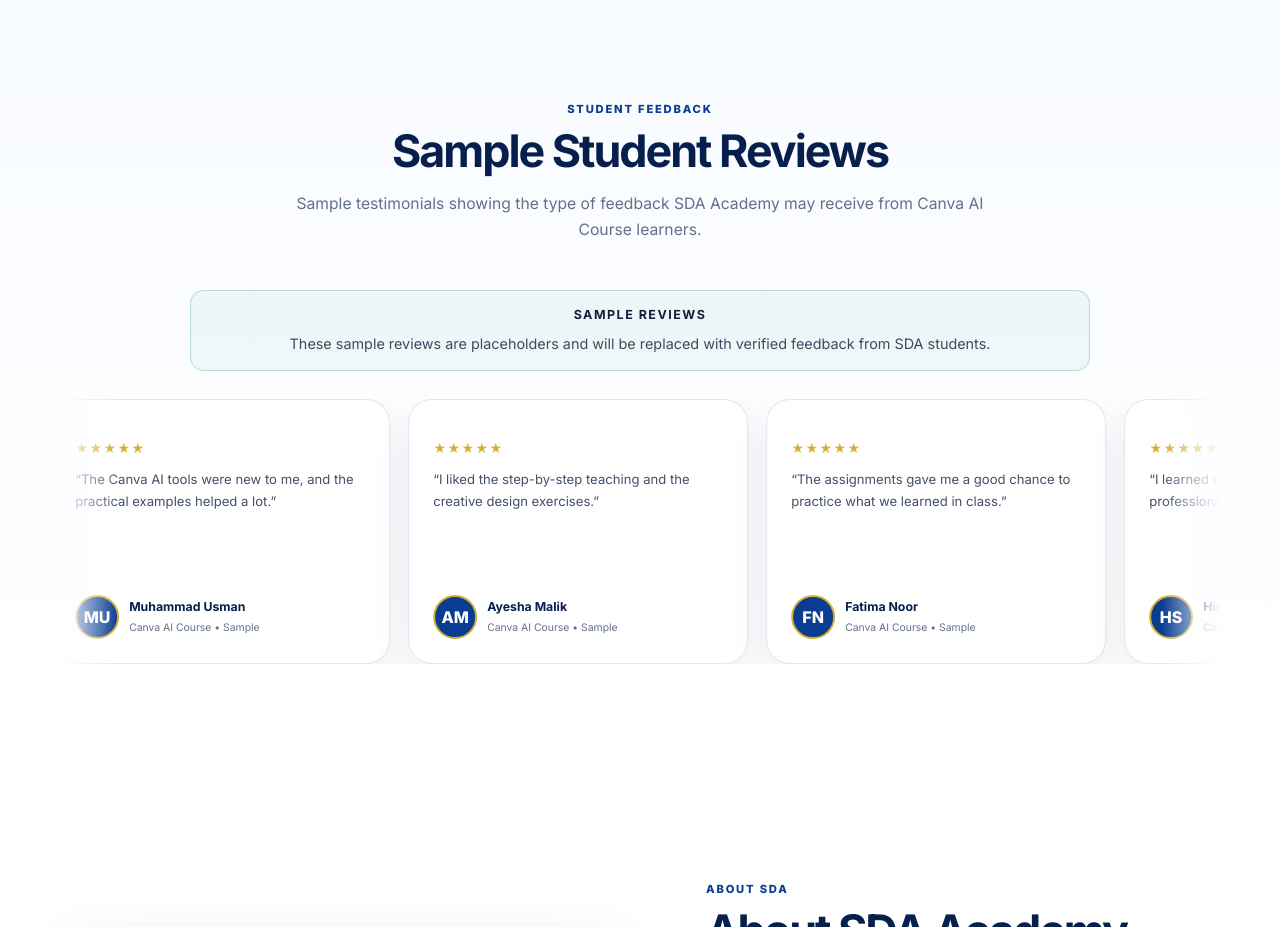
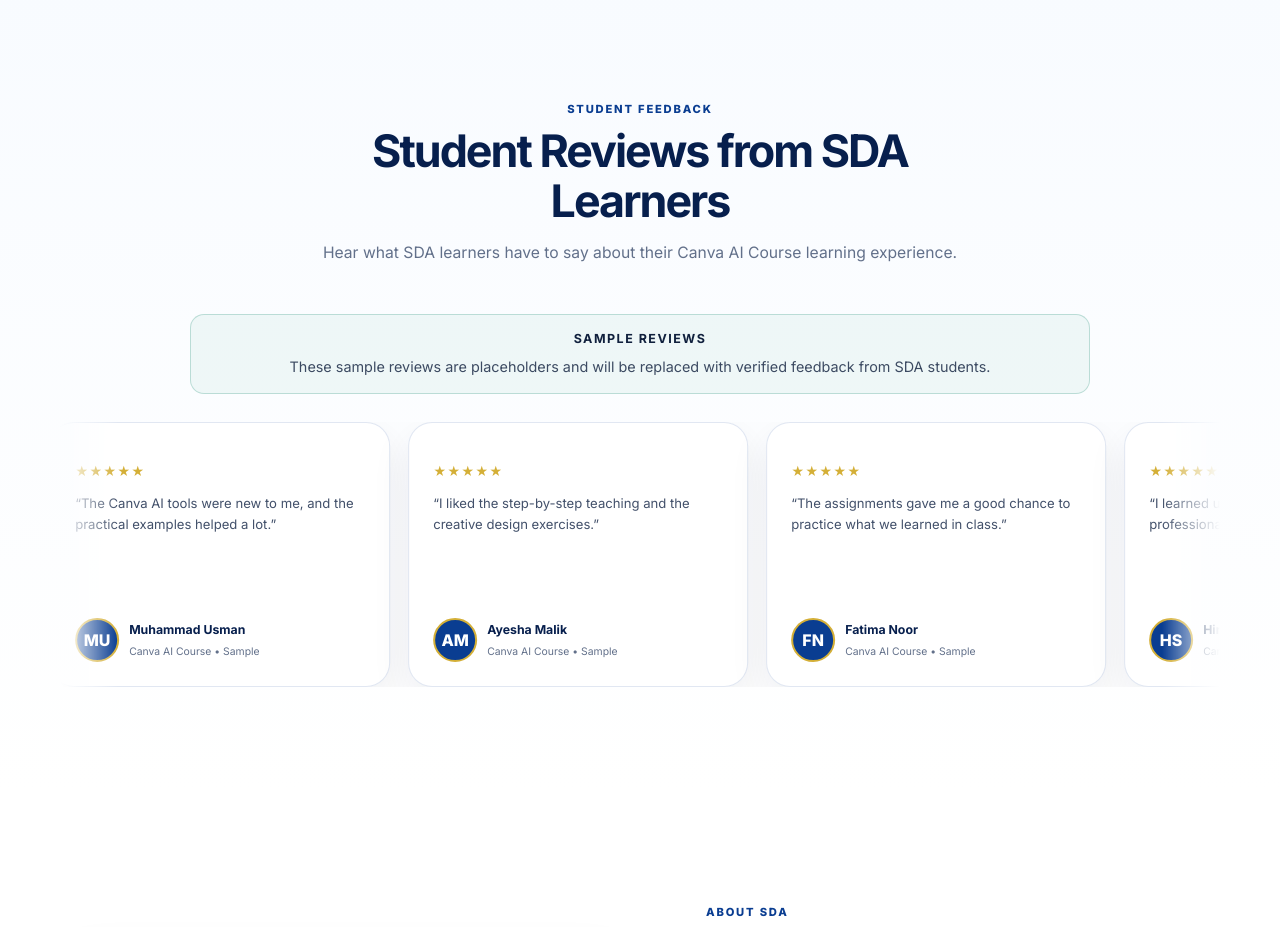
Before and after one commit to Sobia-digital-Academy/sda, a plain HTML site: page index.html in a window 1280 px wide. Shown: the part 3780-4707 px from the top of the page. Drawn offline with Linux system fonts and the light colour scheme.

Commit message:
Update student reviews heading

```diff
--- a/index.html
+++ b/index.html
@@ -119,8 +119,8 @@
       <div class="wrap">
         <div class="section-heading reveal">
           <span class="kicker">Student feedback</span>
-          <h2>Sample Student Reviews</h2>
-          <p>Sample testimonials showing the type of feedback SDA Academy may receive from Canva AI Course learners.</p>
+          <h2>Student Reviews from SDA Learners</h2>
+          <p>Hear what SDA learners have to say about their Canva AI Course learning experience.</p>
         </div>
         <div class="sample-review-notice"><strong>SAMPLE REVIEWS</strong><span>These sample reviews are placeholders and will be replaced with verified feedback from SDA students.</span></div>
         <div class="review-marquee"><div class="review-track">
```
